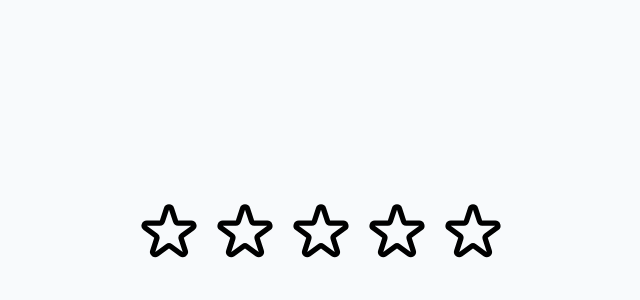
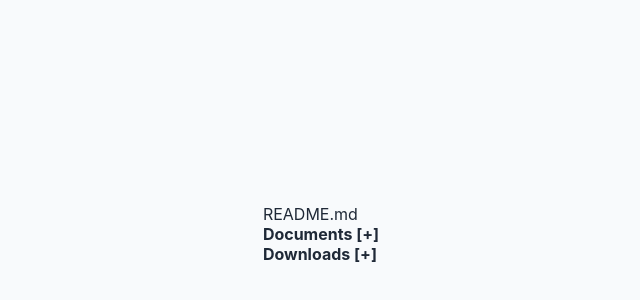
Before and after one commit to pugweather/js-internals-and-other-stuff, a React (Vite) app in the folder react-playground/: page / in a window 1280 px wide. Shown: the part 166-466 px from the top of the page, without its empty margins (319-959 px from the left). Built offline with nearby package versions, Linux system fonts and the light colour scheme.

Commit message:
-file explorer

```diff
--- a/react-playground/src/App.jsx
+++ b/react-playground/src/App.jsx
@@ -22,14 +22,60 @@
 // import { users, houses } from "./builds/data-table/data.js"
 // import DataTable from "./builds/data-table/DataTable"
 // import Todo from "./builds/todo/Todo.jsx"
-import StarRating from "./builds/star-rating/StarRating.jsx"
+// import StarRating from "./builds/star-rating/StarRating.jsx"
+import FileExplorer from "./builds/file-explorer/FileExplorer.jsx"
 
 // Swap the import above to work on a different question.
 export default function App() {
 
+  const data = [
+  {
+    id: 1,
+    name: 'README.md',
+  },
+  {
+    id: 2,
+    name: 'Documents',
+    children: [
+      {
+        id: 3,
+        name: 'Word.doc',
+      },
+      {
+        id: 4,
+        name: 'Powerpoint.ppt',
+      },
+    ],
+  },
+  {
+    id: 5,
+    name: 'Downloads',
+    children: [
+      {
+        id: 6,
+        name: 'unnamed.txt',
+      },
+      {
+        id: 7,
+        name: 'Misc',
+        children: [
+          {
+            id: 8,
+            name: 'foo.txt',
+          },
+          {
+            id: 9,
+            name: 'bar.txt',
+          },
+        ],
+      },
+    ],
+  },
+  ];
+
   return (
     <div className="page">
-      <StarRating />
+      <FileExplorer data={data} />
     </div>
     // <ContextReducer>
     //     <Child />
--- /dev/null
+++ b/react-playground/src/builds/file-explorer/FileExplorer.jsx
@@ -0,0 +1,38 @@
+import { useState } from "react"
+import styles from "./FileExplorer.module.css"
+
+export default function FileExplorer({ data }) {
+
+    return (
+        <div>
+            {data.map(file => <FileItem file={file} />)}
+        </div>
+    );
+}
+
+function FileItem({ file }) {
+
+    const isDirectory = file?.children
+    const [isExpanded, setIsExpanded] = useState(false)
+
+    return (
+        <div>
+            {
+                isDirectory ? (
+                    <div>
+                        <div className={styles.fileItemDirectory} onClick={() => setIsExpanded(prev => !prev)}>{`${file.name} [${isExpanded ? '-' : '+'}]`}</div>
+                        {isExpanded && [...file.children].sort((a,b) => a.name.localeCompare(b.name)).map(file =>(
+                            <div key={file.id} style={{paddingLeft: "20px"}}>
+                                <FileItem file={file} />
+                            </div>
+                        ))}
+                    </div>
+                ) :
+                (
+                    <div>{file.name}</div>
+                )
+
+            }
+        </div>
+    )
+}
--- /dev/null
+++ b/react-playground/src/builds/file-explorer/FileExplorer.module.css
@@ -0,0 +1,4 @@
+.fileItemDirectory {
+    font-weight: bold;
+    cursor: pointer;
+}
```
